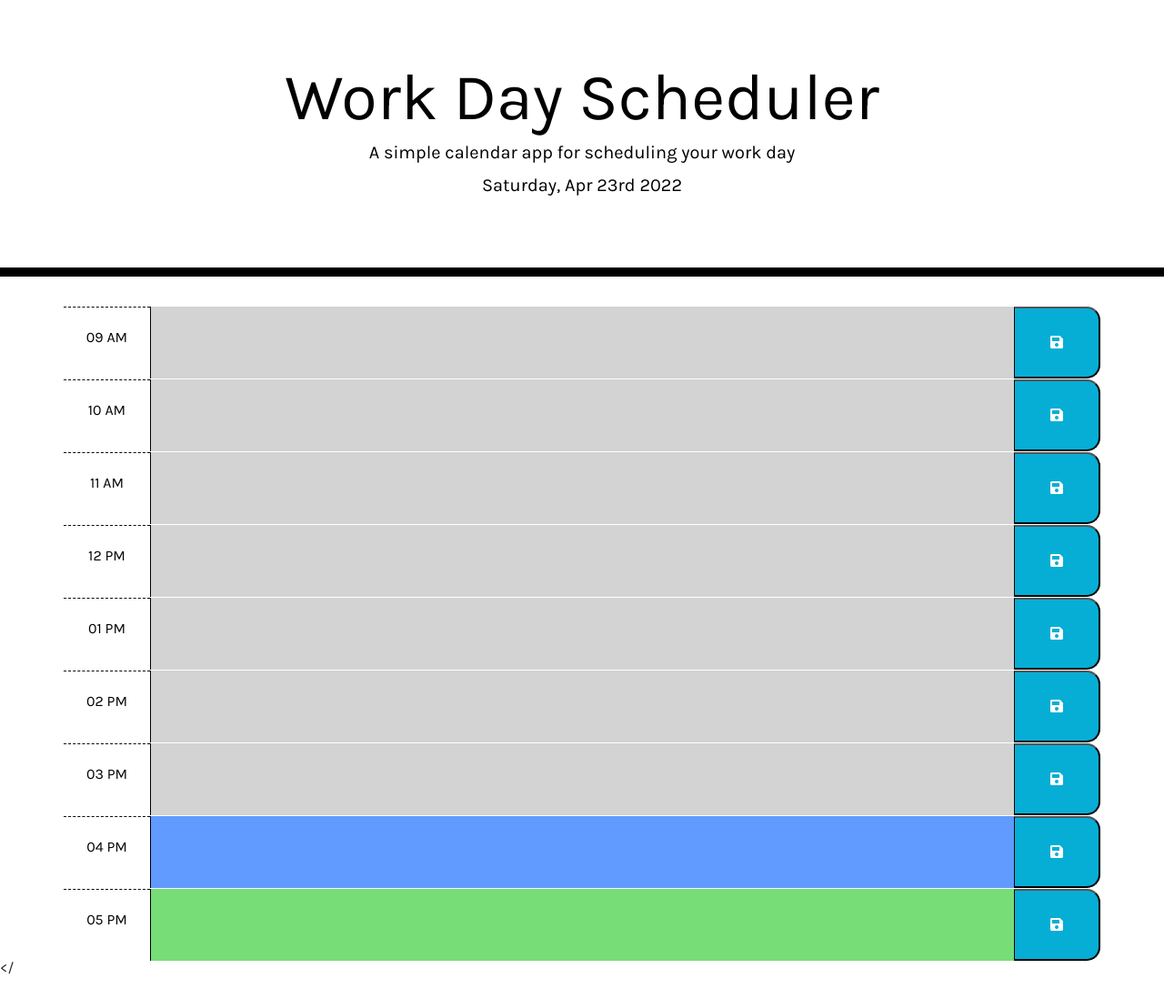
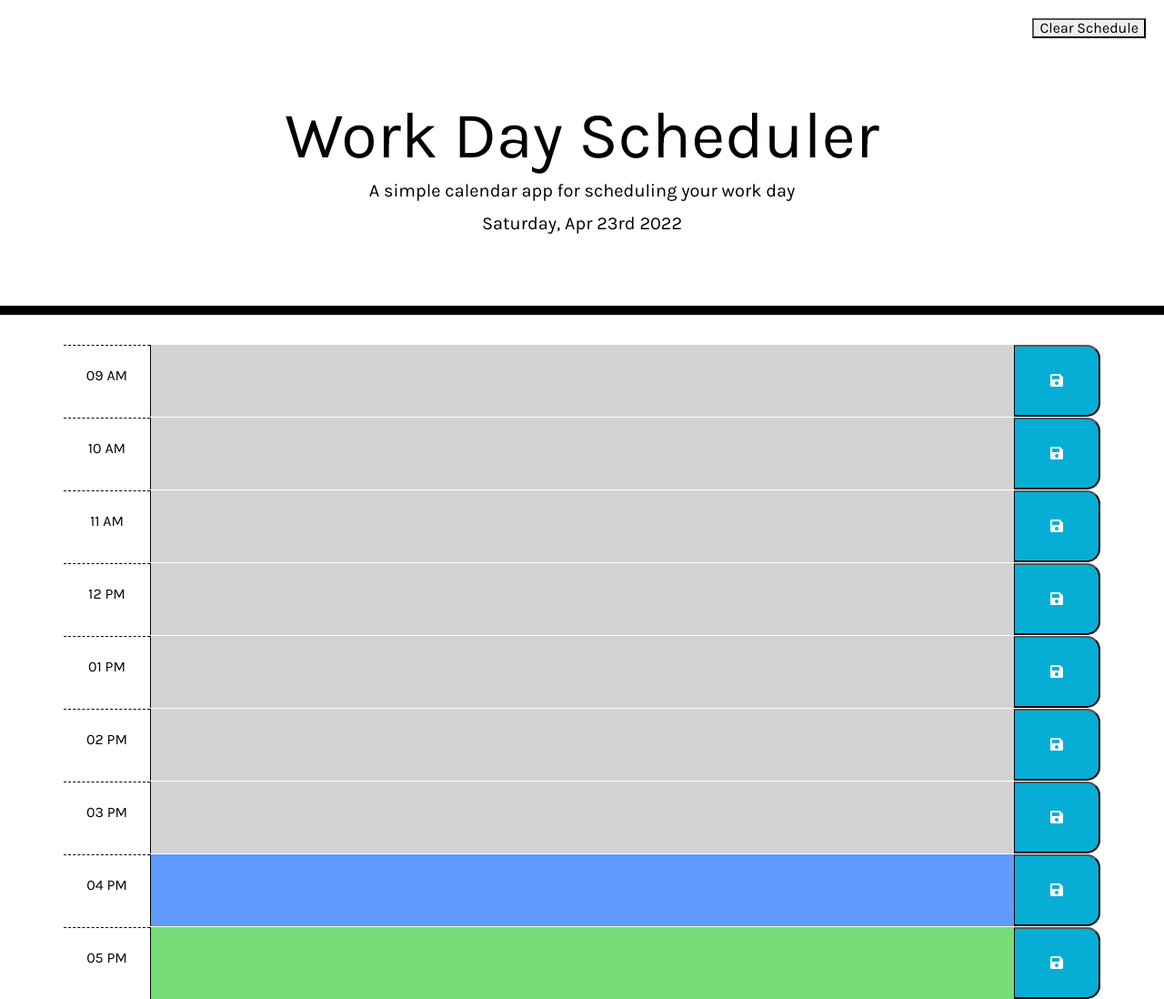
Before and after one commit to r-alo/hmwSession5, a plain HTML site: page index.html in a window 1280 px wide. Shown: the top 1098 px of the page at 91% size. Before the commit the page ends 1073 px from the top, so only its background shows below. Drawn offline with nearby package versions, Linux system fonts and the light colour scheme.

Commit message:
added clear schedule button, updated README

```diff
--- a/css/style.css
+++ b/css/style.css
@@ -57,3 +57,13 @@ textarea {
   font-size: 20px;
   transition: all 0.3s ease-in-out;
 }
+
+aside {
+  display: flex;
+  justify-content: flex-end;
+}
+
+#clearBtn {
+  margin-top: 20px;
+  margin-right: 20px;
+}
--- a/index.html
+++ b/index.html
@@ -19,6 +19,11 @@
   </head>
 
   <body>
+
+    <aside>
+      <button id="clearBtn" class="col-md-1.5">Clear Schedule</button>
+    </aside>
+
     <header class="jumbotron">
       <h1 class="display-3">Work Day Scheduler</h1>
       <p class="lead">A simple calendar app for scheduling your work day</p>
@@ -26,7 +31,6 @@
     </header>
 
     <div class="container">
-
       <!-- ScheduleBlocks (be sure to personalize for personal schedule)-->
         <div id="9" class="row scheduleBlock">
           <div class="hour col-md-1">
--- a/js/script.js
+++ b/js/script.js
@@ -2,7 +2,7 @@
 let todayDate = moment().format('dddd, MMM Do YYYY');
 $("#currentDay").html(todayDate);
 
-$(document).ready(function () {
+$(document).ready(function() {
 
     function hourTracker () {
         //Constant w/ the current hour
@@ -29,7 +29,7 @@ $(document).ready(function () {
     hourTracker();
 
     //Save button function to session storage
-    $(".saveBtn").click(function(event) {
+    $(".saveBtn").click(function (event) {
         event.preventDefault();
 
         const input = $(this).siblings(".tasks").val();
@@ -43,4 +43,10 @@ $(document).ready(function () {
         $(`#${i} .tasks`).val(sessionStorage.getItem(`${i}`));
     };
 
-})
+});
+
+// Clear text area button
+$("#clearBtn").click(function () {
+    sessionStorage.clear();
+    location.reload();
+});
```
Also changed, not shown: 1 other file.
